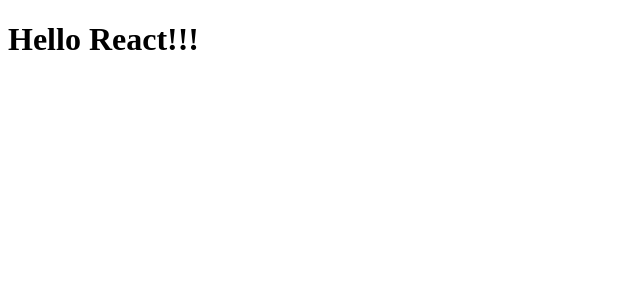
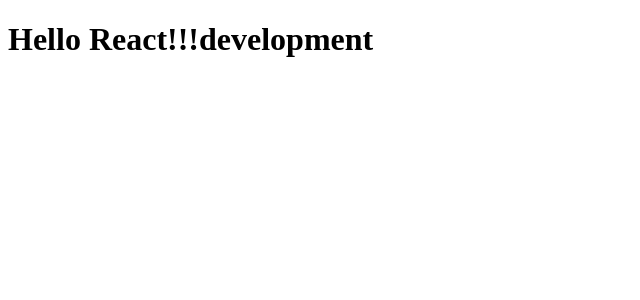
Before and after one commit to shimahi/react-for-vercel, a React app: page / in a window 1280 px wide. Shown: the top 300 px of the page, without its empty margins (0-640 px from the left). Built offline with nearby package versions, Linux system fonts and the light colour scheme; the HTML template or start-up script is replaced by a standard one.

Commit message:
node_envは使えるのか

```diff
--- a/package.json
+++ b/package.json
@@ -42,6 +42,7 @@
     "@typescript-eslint/parser": "^3.7.1",
     "babel-loader": "^8.1.0",
     "css-loader": "^4.1.0",
+    "dotenv": "^8.2.0",
     "dotenv-webpack": "^2.0.0",
     "eslint": "^7.5.0",
     "eslint-config-airbnb-typescript": "^9.0.0",
--- a/src/index.tsx
+++ b/src/index.tsx
@@ -8,6 +8,7 @@
     <h1>
       {console.log(process.env.INU)}
       Hello React!!!
+      {process.env.NODE_ENV}
     </h1>
   )
 }
```
